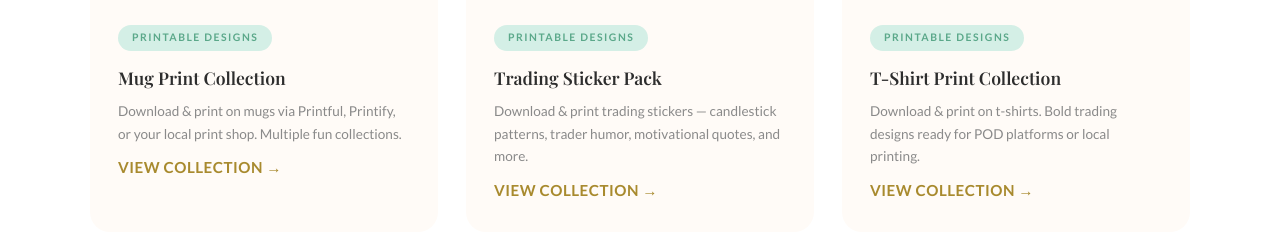
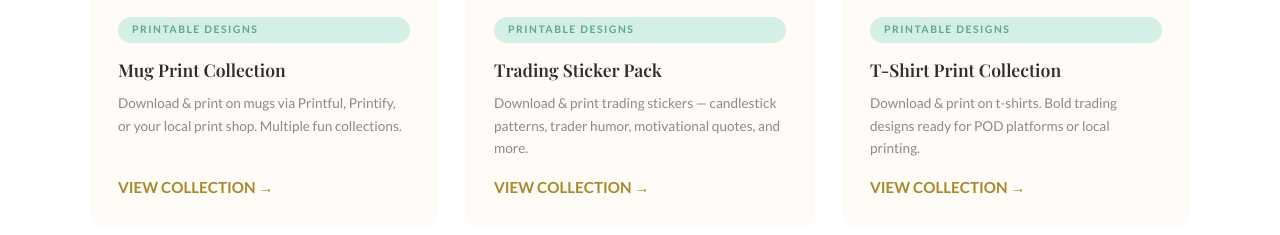
Before and after one commit to Support-Apps/amazing-trading-bundle, a plain HTML site: page index.html in a window 1280 px wide. Shown: the part 2409-2644 px from the top of the page. Drawn offline with nearby package versions, Linux system fonts and the light colour scheme; a web font is replaced by a local one.

Commit message:
Add files via upload

```diff
--- a/index.html
+++ b/index.html
@@ -318,11 +318,14 @@
     gap: 28px;
   }
 
-  .p-card {
+.p-card {
     background: var(--cream);
     border-radius: 20px;
     overflow: hidden;
     transition: all 0.5s cubic-bezier(0.16, 1, 0.3, 1);
+    /* הוסיפי את שתי השורות האלו */
+    display: flex;
+    flex-direction: column;
   }
 
   .p-card:hover {
@@ -344,7 +347,12 @@
 
   .p-card:hover .p-card-img img { transform: scale(1.05); }
 
-  .p-card-body { padding: 24px 28px 28px; }
+.p-card-body {
+    padding: 24px 28px 28px;
+    display: flex;
+    flex-direction: column;
+    flex: 1; /* זה החלק החסר שגורם להכל להימתח */
+  }
 
   .p-tag {
     display: inline-block;
@@ -374,15 +382,15 @@
     line-height: 1.65;
   }
 
-  .view-link {
+.view-link {
     display: inline-block;
-    margin-top: 10px;
-    font-size: 0.82rem;
+    margin-top: auto; /* עכשיו זה יעבוד כי ה-body ממלא את כל הגובה */
+    padding-top: 15px;
     font-weight: 700;
     color: var(--gold-dark);
     text-decoration: none;
-    letter-spacing: 0.5px;
-    transition: color 0.3s;
+    text-transform: uppercase;
+    font-size: 0.95rem;
   }
 
   .view-link:hover { color: var(--gold); }
```
